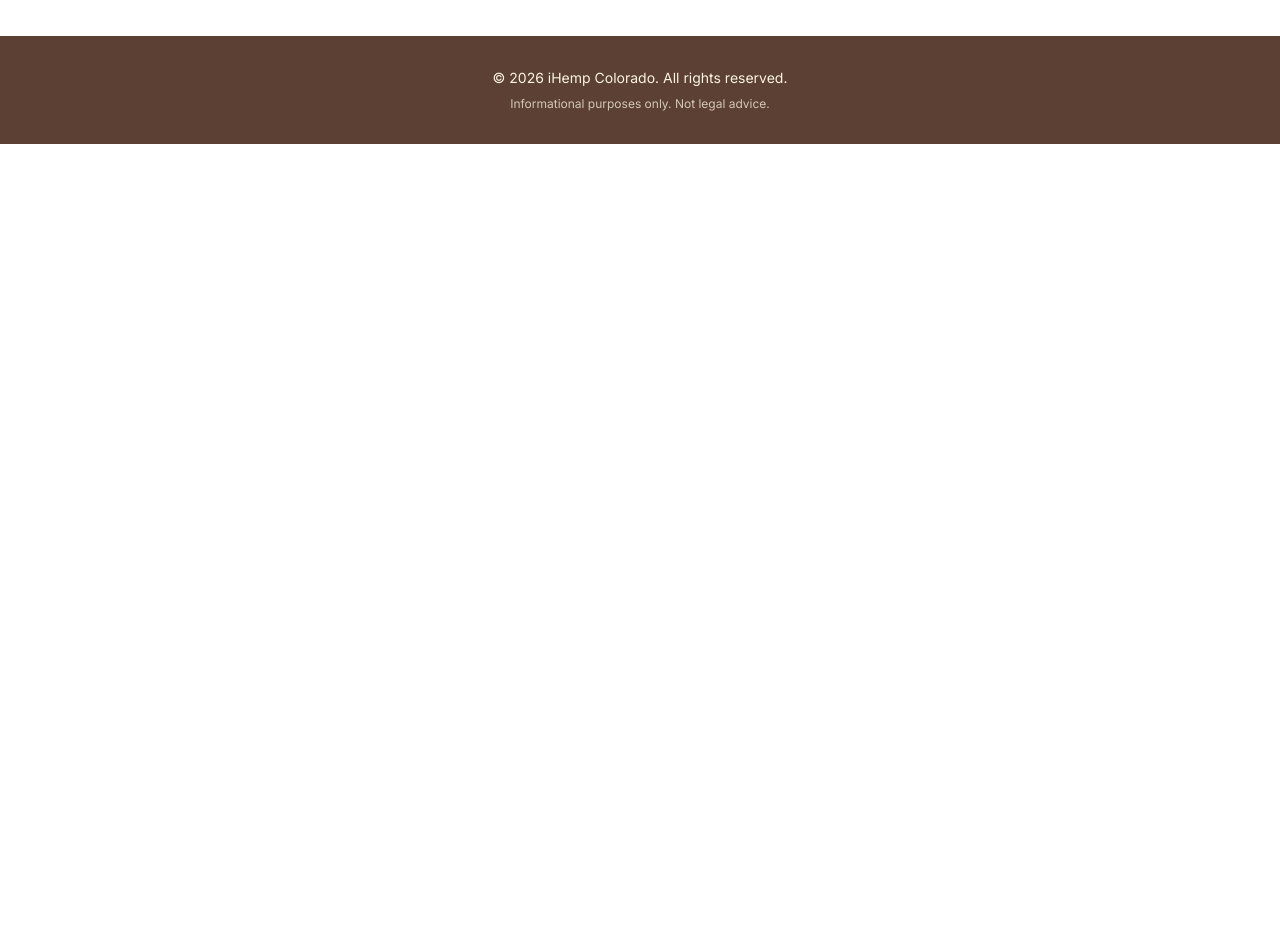
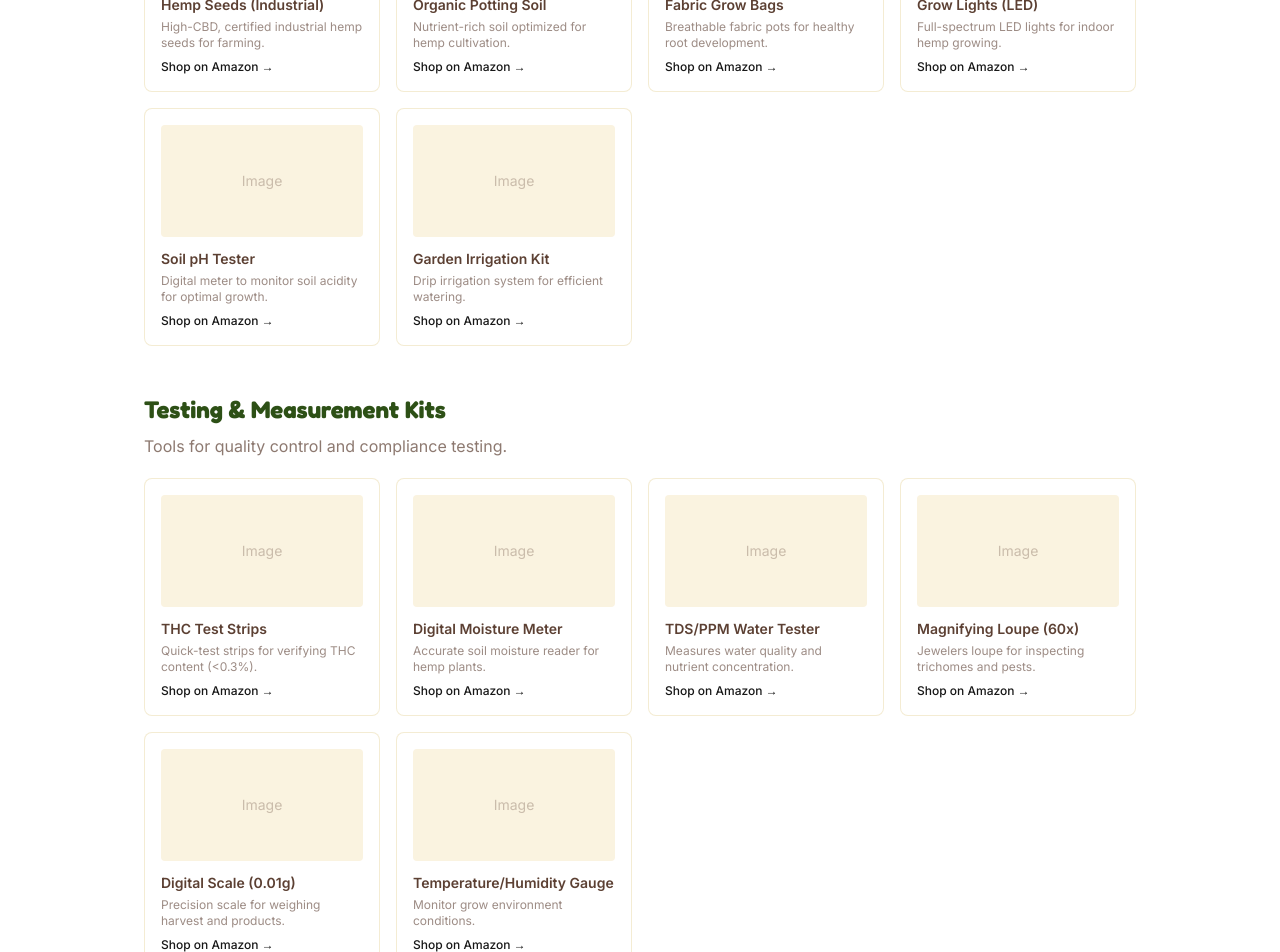
Before and after one commit to dcnotpc/ihemp-template, a Next.js app in the folder ihemp-template/: page /resources in a window 1280 px wide. Shown: the part 2280-3232 px from the top of the page. Before the commit the page ends 2424 px from the top, so only its background shows below. Built offline with nearby package versions, Linux system fonts and the light colour scheme.

Commit message:
feat: add hemp growing equipment and testing kits categories

```diff
--- a/ihemp-template/src/app/resources/page.tsx
+++ b/ihemp-template/src/app/resources/page.tsx
@@ -44,6 +44,24 @@ export default function Resources() {
     { title: 'Premium Hemp Flower', description: 'Farm-fresh, lab-tested hemp flower grown with care.', url: 'https://ihempharvest.com' },
     { title: 'Hemp Seed Oil', description: 'Cold-pressed, nutrient-rich hemp seed oil.', url: 'https://ihempharvest.com' },
     { title: 'Bulk Hemp Biomass', description: 'Wholesale hemp biomass for processors and manufacturers.', url: 'https://ihempharvest.com' },
+  ]
+
+  const hempGrowingEquipment = [
+    { title: 'Hemp Seeds (Industrial)', description: 'High-CBD, certified industrial hemp seeds for farming.', url: 'https://amzn.to/4dfHg1h' },
+    { title: 'Organic Potting Soil', description: 'Nutrient-rich soil optimized for hemp cultivation.', url: 'https://amzn.to/4ea3J5N' },
+    { title: 'Fabric Grow Bags', description: 'Breathable fabric pots for healthy root development.', url: 'https://amzn.to/4a2YG0X' },
+    { title: 'Grow Lights (LED)', description: 'Full-spectrum LED lights for indoor hemp growing.', url: 'https://amzn.to/4d8t6xt' },
+    { title: 'Soil pH Tester', description: 'Digital meter to monitor soil acidity for optimal growth.', url: 'https://amzn.to/4a2Z2a7' },
+    { title: 'Garden Irrigation Kit', description: 'Drip irrigation system for efficient watering.', url: 'https://amzn.to/4a2Ze0b' },
+  ]
+
+  const testingAndMeasurementKits = [
+    { title: 'THC Test Strips', description: 'Quick-test strips for verifying THC content (<0.3%).', url: 'https://amzn.to/4d8u3Ll' },
+    { title: 'Digital Moisture Meter', description: 'Accurate soil moisture reader for hemp plants.', url: 'https://amzn.to/4d8ub8m' },
+    { title: 'TDS/PPM Water Tester', description: 'Measures water quality and nutrient concentration.', url: 'https://amzn.to/4a2Zg0R' },
+    { title: 'Magnifying Loupe (60x)', description: 'Jewelers loupe for inspecting trichomes and pests.', url: 'https://amzn.to/4d8uf8Q' },
+    { title: 'Digital Scale (0.01g)', description: 'Precision scale for weighing harvest and products.', url: 'https://amzn.to/4a2Zk0S' },
+    { title: 'Temperature/Humidity Gauge', description: 'Monitor grow environment conditions.', url: 'https://amzn.to/4d8uj8U' },
   ]
 
   return (
@@ -98,6 +116,34 @@ export default function Resources() {
         </div>
       </section>
       <section className="mb-12">
+        <h2 className="text-2xl font-bold text-hemp-green mb-2" style={{ fontFamily: 'var(--font-fredoka)' }}>Hemp Growing Equipment</h2>
+        <p className="text-hemp-brown/70 mb-5">Essential tools and supplies for cultivating hemp.</p>
+        <div className="grid sm:grid-cols-2 lg:grid-cols-3 xl:grid-cols-4 gap-4">
+          {hempGrowingEquipment.map((product, i) => (
+            <a key={i} href={product.url} target="_blank" rel="noopener noreferrer" className="bg-white border border-hemp-gold/20 rounded-lg p-4 hover:border-hemp-leaf hover:shadow-sm transition group">
+              <div className="w-full h-28 bg-hemp-cream rounded mb-3 flex items-center justify-center text-hemp-brown/30 text-sm">Image</div>
+              <p className="font-semibold text-hemp-brown group-hover:text-hemp-green transition text-sm">{product.title}</p>
+              <p className="text-xs text-hemp-brown/60 mt-1">{product.description}</p>
+              <p className="text-xs font-medium text-hemp-leaf mt-2">Shop on Amazon →</p>
+            </a>
+          ))}
+        </div>
+      </section>
+      <section className="mb-12">
+        <h2 className="text-2xl font-bold text-hemp-green mb-2" style={{ fontFamily: 'var(--font-fredoka)' }}>Testing & Measurement Kits</h2>
+        <p className="text-hemp-brown/70 mb-5">Tools for quality control and compliance testing.</p>
+        <div className="grid sm:grid-cols-2 lg:grid-cols-3 xl:grid-cols-4 gap-4">
+          {testingAndMeasurementKits.map((product, i) => (
+            <a key={i} href={product.url} target="_blank" rel="noopener noreferrer" className="bg-white border border-hemp-gold/20 rounded-lg p-4 hover:border-hemp-leaf hover:shadow-sm transition group">
+              <div className="w-full h-28 bg-hemp-cream rounded mb-3 flex items-center justify-center text-hemp-brown/30 text-sm">Image</div>
+              <p className="font-semibold text-hemp-brown group-hover:text-hemp-green transition text-sm">{product.title}</p>
+              <p className="text-xs text-hemp-brown/60 mt-1">{product.description}</p>
+              <p className="text-xs font-medium text-hemp-leaf mt-2">Shop on Amazon →</p>
+            </a>
+          ))}
+        </div>
+      </section>
+      <section className="mb-12">
         <h2 className="text-2xl font-bold text-hemp-green mb-4" style={{ fontFamily: 'var(--font-fredoka)' }}>Official and Educational Links</h2>
         <div className="grid sm:grid-cols-2 gap-3">
           {(stateData.resources ?? []).filter((r: any) => r.url).map((resource: any, i: number) => (
```
